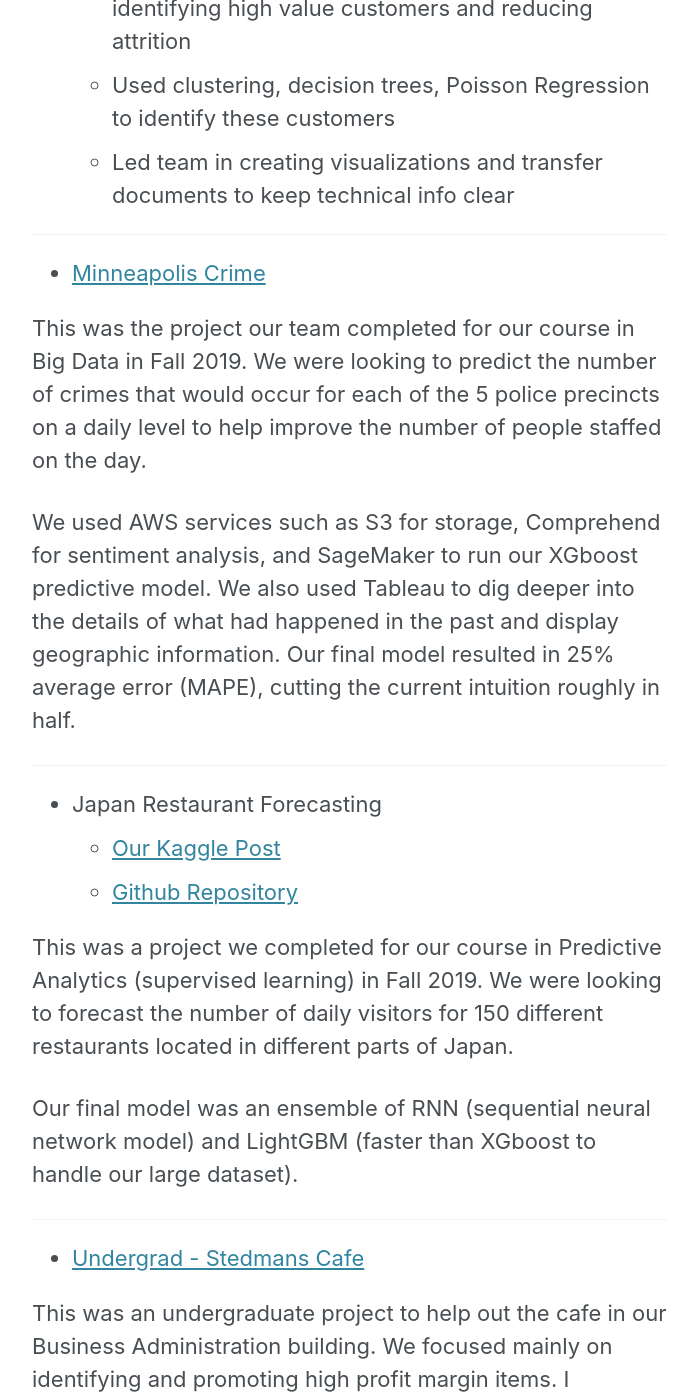
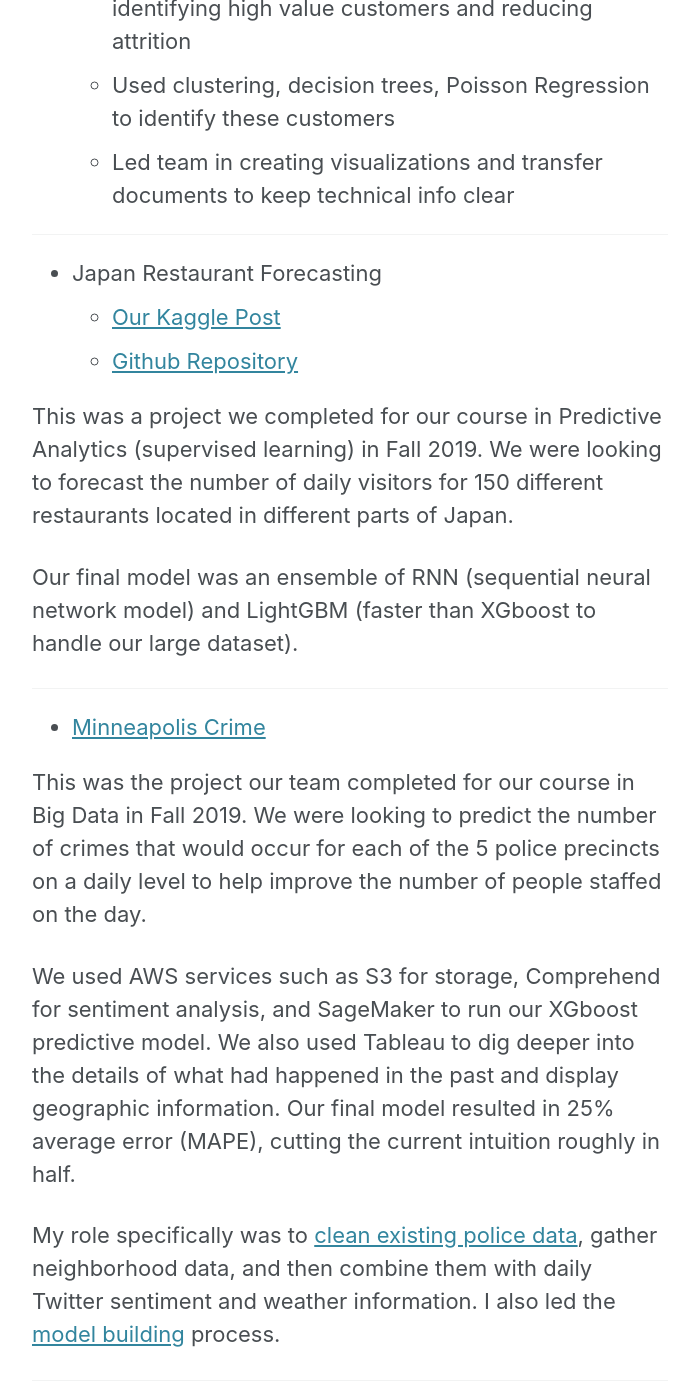
Before and after one commit to SamMusch/SamMusch.github.io, a Jekyll site: the page built from _pages/Projects.md, in a window 1280 px wide and 1400 px high, scrolled down 545 px. Shown: the whole window, without its empty margins (290-989 px from the left). Built offline with Jekyll 4.4.1, drawn with Linux system fonts in a browser that asks for light colours; cached includes are drawn as plain includes; nearby versions of some CDN libraries; some of the changed lines change nothing that is shown.

Commit message:
Add files via upload

```diff
--- a/_pages/Projects.md
+++ b/_pages/Projects.md
@@ -15,14 +15,6 @@ title: "Sample of Projects Completed"
 
 ---
 
-- [Minneapolis Crime](https://github.com/SamMusch/Minneapolis-Crime)
-
-
-This was the project our team completed for our course in Big Data in Fall 2019. We were looking to predict the number of crimes that would occur for each of the 5 police precincts on a daily level to help improve the number of people staffed on the day.
-
-We used AWS services such as S3 for storage, Comprehend for sentiment analysis, and SageMaker to run our XGboost predictive model. We also used Tableau to dig deeper into the details of what had happened in the past and display geographic information. Our final model resulted in 25% average error (MAPE), cutting the current intuition roughly in half.
-
----
 
 - Japan Restaurant Forecasting
   - [Our Kaggle Post](https://www.kaggle.com/sammusch/kernel4ddef32243)
@@ -32,7 +24,21 @@ This was a project we completed for our course in Predictive Analytics (supervis
 
 Our final model was an ensemble of RNN (sequential neural network model) and LightGBM (faster than XGboost to handle our large dataset).
 
+
 ---
+
+
+- [Minneapolis Crime](https://github.com/SamMusch/Minneapolis-Crime)
+
+
+This was the project our team completed for our course in Big Data in Fall 2019. We were looking to predict the number of crimes that would occur for each of the 5 police precincts on a daily level to help improve the number of people staffed on the day.
+
+We used AWS services such as S3 for storage, Comprehend for sentiment analysis, and SageMaker to run our XGboost predictive model. We also used Tableau to dig deeper into the details of what had happened in the past and display geographic information. Our final model resulted in 25% average error (MAPE), cutting the current intuition roughly in half.
+
+My role specifically was to [clean existing police data](https://github.com/SamMusch/Minneapolis-Crime/blob/master/Data%20Cleaning%20and%20Features.ipynb), gather neighborhood data, and then combine them with daily Twitter sentiment and weather information. I also led the [model building](https://github.com/SamMusch/Minneapolis-Crime/blob/master/XGboost.ipynb) process.
+
+---
+
 
 - [Undergrad - Stedmans Cafe](https://github.com/SamMusch/Stedmans)
 
```
